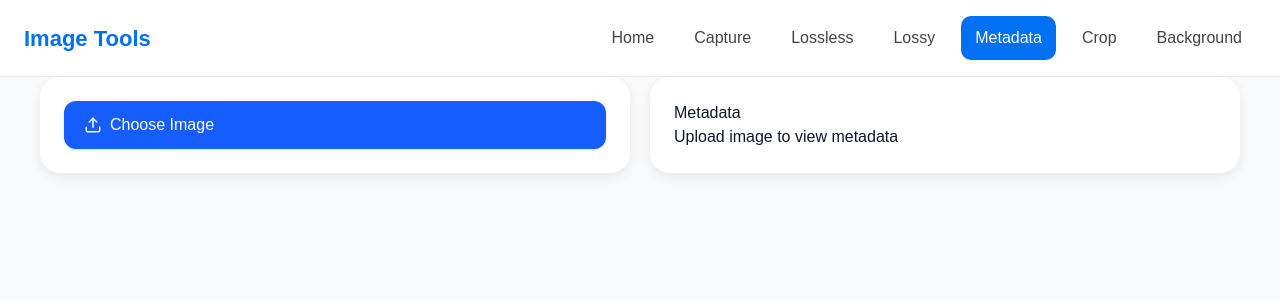
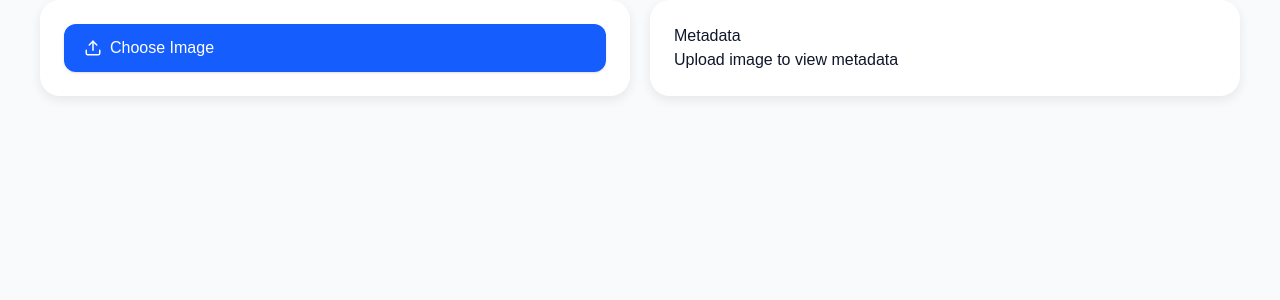
Before and after one commit to nasim-pro/photo-util, a Next.js app: page /metadata-viewer in a window 1280 px wide. Shown: the top 300 px of the page. Built offline with nearby package versions, Linux system fonts and the light colour scheme.

Commit message:
fix: remove unnecessary navbar component from root layout

```diff
--- a/app/layout.tsx
+++ b/app/layout.tsx
@@ -1,10 +1,9 @@
 import "./globals.css";
 import type { Metadata } from "next";
-import Navbar from "@/components/Navbar";
 
 export const metadata: Metadata = {
     title: "Image Tools",
-    description: "Image editing and utility tools",
+    description: "Image editing tools",
 };
 
 export default function RootLayout({
@@ -14,12 +13,7 @@ export default function RootLayout({
 }>) {
     return (
         <html lang="en">
-            <body>
-                <Navbar />
-                <main className="main-wrapper">
-                    {children}
-                </main>
-            </body>
+            <body>{children}</body>
         </html>
     );
 }
```
